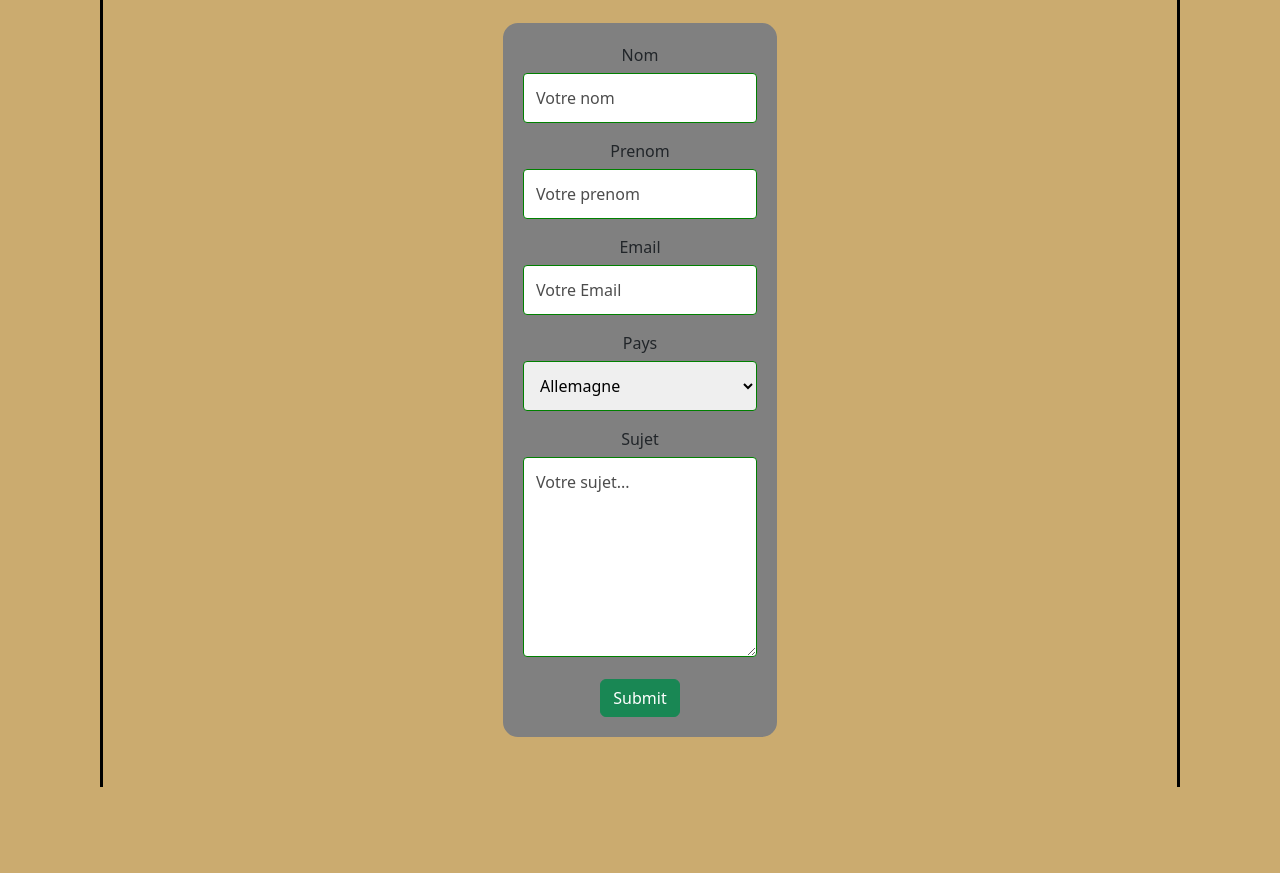
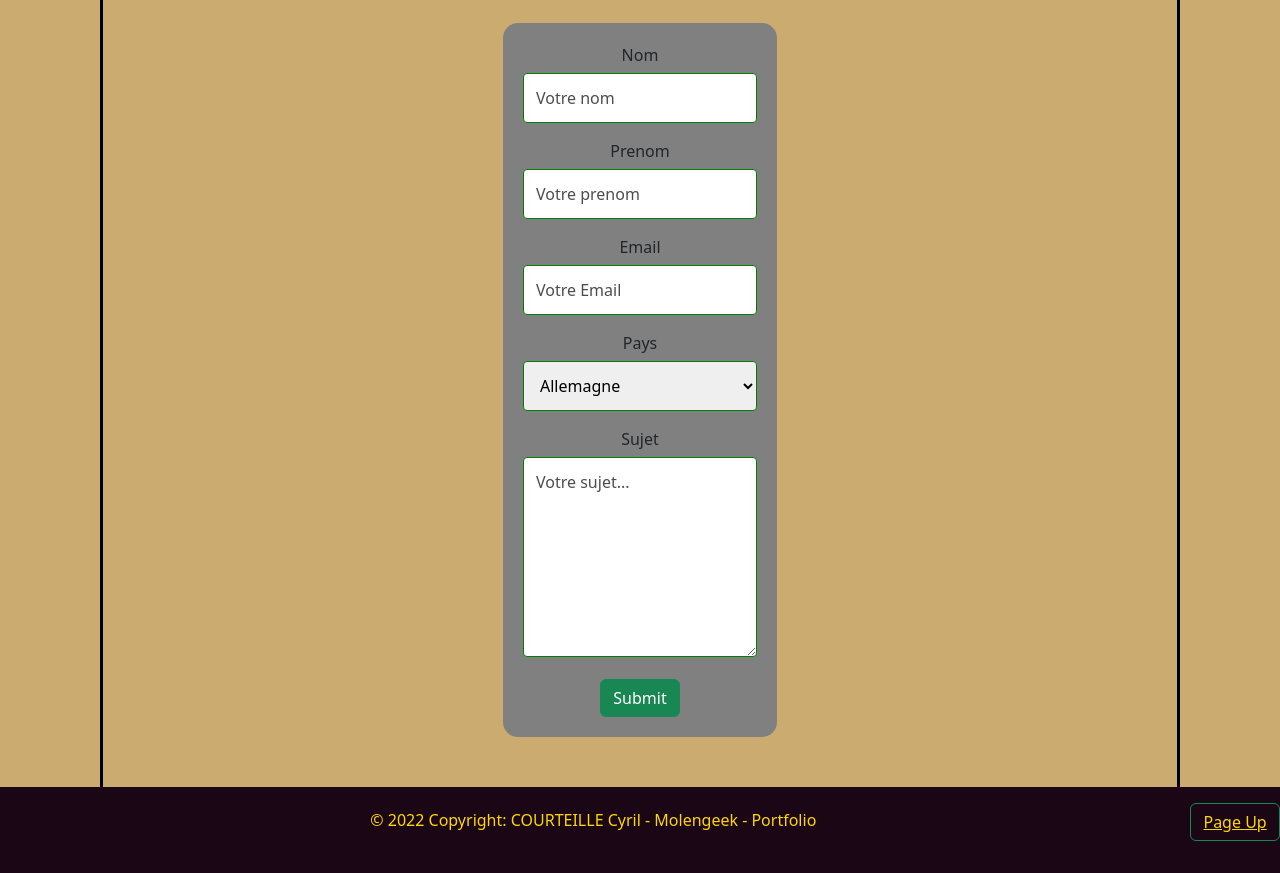
Before and after one commit to COURTEILLECyril/portfolio_cyril_courteille, a plain HTML site: page public/html/contact.html in a window 1280 px wide. Shown: the part 219-1092 px from the top of the page. Before the commit the page ends 1006 px from the top, so only its background shows below. Drawn offline with nearby package versions, Linux system fonts and the light colour scheme.

Commit message:
ajout footer dans contact et index.html

```diff
--- a/public/css/contact.css
+++ b/public/css/contact.css
@@ -80,3 +80,27 @@ input:focus, textarea:focus{
     border-right:3px solid black;
 }
 /* fin Formulaire */
+
+/*footer*/
+
+#textfooter{
+    color: gold;
+}
+.fa-brands, .fa-discord{
+    color: purple;
+}
+
+/*Boutton top*/
+
+#PageUp, #PageUp-po{
+ position:relative;
+ left:370px;
+}
+
+#topcontact, #top-portfolio{
+    scroll-behavior: smooth;
+}
+
+#Pu-contact, #Pu-portfolio{
+    color:gold;
+}
--- a/public/css/style.css
+++ b/public/css/style.css
@@ -58,3 +58,27 @@ body{
     position: relative;
     left: 200px;
 }
+
+/*footer*/
+
+#textfooter{
+    color: gold;
+}
+.fa-brands, .fa-discord{
+    color: purple;
+}
+
+/*Boutton top*/
+
+#PageUp, #PageUp-po{
+ position:relative;
+ left:370px;
+}
+
+#topcontact, #top-portfolio{
+    scroll-behavior: smooth;
+}
+
+#Pu-contact, #Pu-portfolio{
+    color:gold;
+}
--- a/public/html/contact.html
+++ b/public/html/contact.html
@@ -109,6 +109,15 @@
         </div>
     </div>
 
+    <!-- footer -->
+
+    <footer class="text-center text-white absolute" style="background-color: #21081a;">
+        <div class="text-center p-3" style="background-color: rgba(0, 0, 0, 0.2);">
+            <p id="textfooter">© 2022 Copyright:<a href="https://discordapp.com/users/360831986031394817 " target="_blank"><i class="fa-brands fa-discord"></i></a> COURTEILLE Cyril - Molengeek - Portfolio
+                <button id="PageUp" type="button" class="btn btn-outline-success"><a id="Pu-contact" href="#topcontact">Page Up</a></button>
+            </p>
+        </div>
+    </footer>
 
     <!-- bootstrap -->
     <script src="https://cdn.jsdelivr.net/npm/bootstrap@5.2.0-beta1/dist/js/bootstrap.bundle.min.js"
```
Also changed, not shown: index.html (+11 -0 lines).
